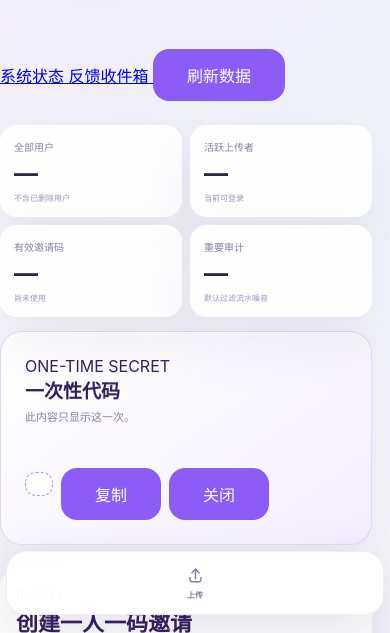
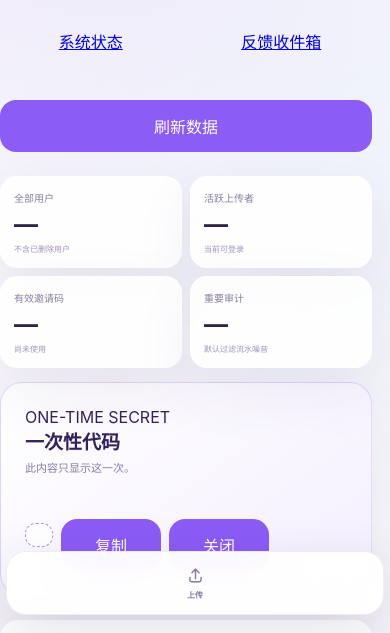
Before and after one commit to JINGTING0714/jingyan-media-center, a website: page auth-worker/public/admin/index.html in a window 390 px wide. Shown: the part 223-856 px from the top of the page. Drawn offline with Linux system fonts and the light colour scheme; no server answers.

Commit message:
Update admin-v2.css

```diff
--- a/auth-worker/public/admin-v2.css
+++ b/auth-worker/public/admin-v2.css
@@ -1,3 +1,20 @@
+.admin-hero-actions {
+    display: flex;
+    align-items: center;
+    justify-content: flex-end;
+    flex-wrap: wrap;
+
+    gap: 9px;
+}
+
+
+.admin-hero-actions .button {
+    min-height: 42px;
+
+    white-space: nowrap;
+}
+
+
 .admin-toolbar {
     margin: 0 0 16px;
 
@@ -333,6 +350,39 @@
     }
 
 
+    .admin-hero-actions {
+        width: 100%;
+
+        display: grid;
+
+        grid-template-columns:
+            repeat(
+                2,
+                minmax(0, 1fr)
+            );
+
+        justify-content: stretch;
+    }
+
+
+    .admin-hero-actions .button {
+        width: 100%;
+
+        min-width: 0;
+
+        padding-left: 10px;
+        padding-right: 10px;
+
+        text-align: center;
+    }
+
+
+    .admin-hero-actions .button:last-child {
+        grid-column:
+            1 / -1;
+    }
+
+
     .admin-summary {
         gap: 8px;
 
```
